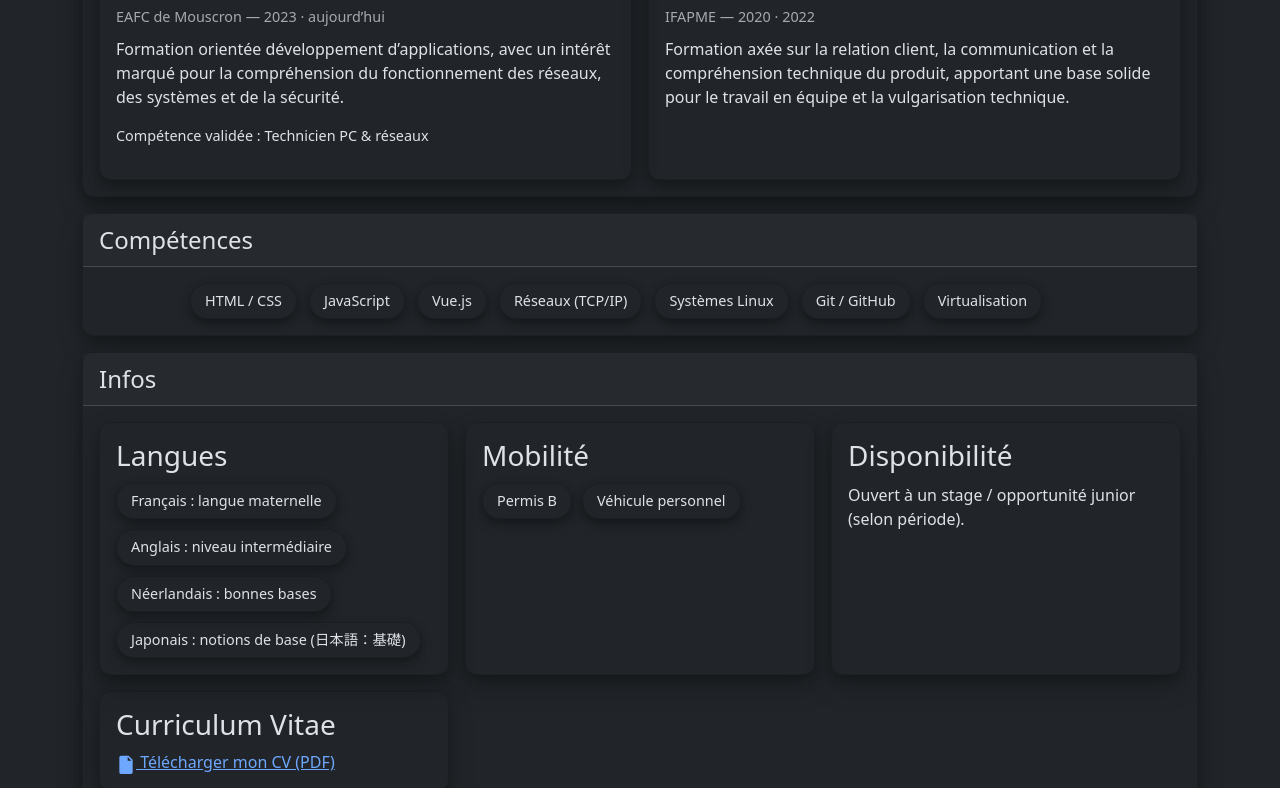
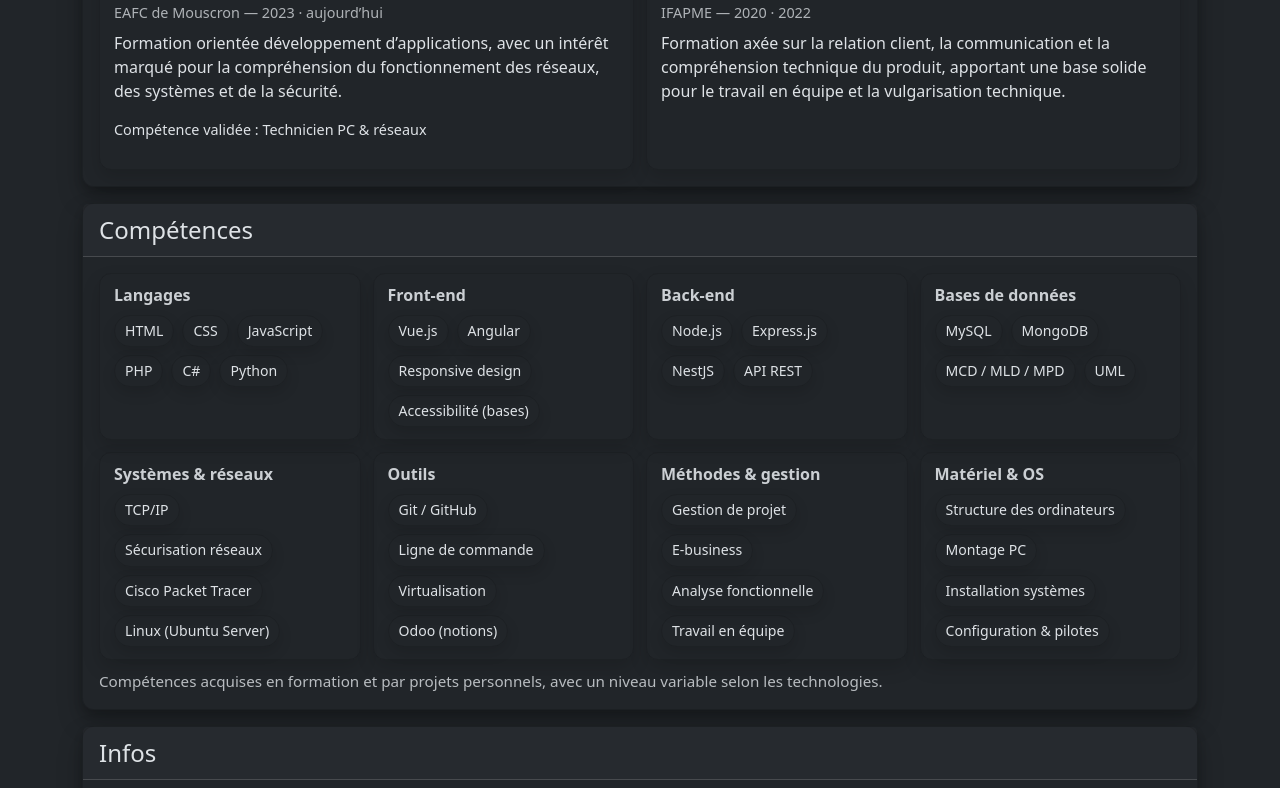
Before and after one commit to LennonOliver/portfolio, a Vue app: page / in a window 1280 px wide. Shown: the part 552-1340 px from the top of the page. Built offline with nearby package versions, Linux system fonts and the light colour scheme.

Commit message:
Skills changes to be more accurate

```diff
--- a/src/App.vue
+++ b/src/App.vue
@@ -6,7 +6,8 @@ import Footer from './components/Footer.vue';
 </script>
 
 <template>
-  <Header firstname="Olivier" lastname="Hollebeke" title="Étudiant en informatique" email="hollebekeolivier@gmail.com" />
+ <Header firstname="Olivier" lastname="Hollebeke" title="Étudiant en informatique"
+    email="hollebekeolivier@gmail.com" />
 
   <main class="container">
     <Section id="about" title="À propos">
@@ -64,20 +65,113 @@ import Footer from './components/Footer.vue';
           </p>
         </article>
       </div>
-    </Section>
+   </Section>
 
-    <Section id="skills" title="Compétences">
+  <Section id="skills" title="Compétences">
       <div class="skillsWrap">
+        <div class="skillsCategories">
+
+          <div class="skillsCard">
+            <h3>Langages</h3>
+
+
         <div class="skillsGrid">
-          <span class="skill">HTML / CSS</span>
+             <span class="skill">HTML</span>
+              <span class="skill">CSS</span>
+
+
           <span class="skill">JavaScript</span>
+             <span class="skill">PHP</span>
+              <span class="skill">C#</span>
+              <span class="skill">Python</span>
+            </div>
+          </div>
+
+          <div class="skillsCard">
+            <h3>Front-end</h3>
+            <div class="skillsGrid">
+
+
           <span class="skill">Vue.js</span>
-          <span class="skill">Réseaux (TCP/IP)</span>
-          <span class="skill">Systèmes Linux</span>
+             <span class="skill">Angular</span>
+              <span class="skill">Responsive design</span>
+              <span class="skill">Accessibilité (bases)</span>
+            </div>
+          </div>
+
+          <div class="skillsCard">
+            <h3>Back-end</h3>
+            <div class="skillsGrid">
+              <span class="skill">Node.js</span>
+              <span class="skill">Express.js</span>
+              <span class="skill">NestJS</span>
+              <span class="skill">API REST</span>
+            </div>
+          </div>
+
+          <div class="skillsCard">
+            <h3>Bases de données</h3>
+            <div class="skillsGrid">
+              <span class="skill">MySQL</span>
+              <span class="skill">MongoDB</span>
+              <span class="skill">MCD / MLD / MPD</span>
+              <span class="skill">UML</span>
+            </div>
+          </div>
+
+          <div class="skillsCard">
+            <h3>Systèmes & réseaux</h3>
+            <div class="skillsGrid">
+              <span class="skill">TCP/IP</span>
+              <span class="skill">Sécurisation réseaux</span>
+              <span class="skill">Cisco Packet Tracer</span>
+              <span class="skill">Linux (Ubuntu Server)</span>
+            </div>
+          </div>
+
+          <div class="skillsCard">
+            <h3>Outils</h3>
+            <div class="skillsGrid">
+
+
           <span class="skill">Git / GitHub</span>
+             <span class="skill">Ligne de commande</span>
+
+
           <span class="skill">Virtualisation</span>
-        </div>
-      </div>
+             <span class="skill">Odoo (notions)</span>
+            </div>
+          </div>
+
+          <div class="skillsCard">
+            <h3>Méthodes & gestion</h3>
+            <div class="skillsGrid">
+              <span class="skill">Gestion de projet</span>
+              <span class="skill">E-business</span>
+              <span class="skill">Analyse fonctionnelle</span>
+              <span class="skill">Travail en équipe</span>
+            </div>
+          </div>
+
+          <div class="skillsCard">
+            <h3>Matériel & OS</h3>
+            <div class="skillsGrid">
+              <span class="skill">Structure des ordinateurs</span>
+              <span class="skill">Montage PC</span>
+              <span class="skill">Installation systèmes</span>
+              <span class="skill">Configuration & pilotes</span>
+            </div>
+          </div>
+
+
+
+   </div>
+
+        <p class="skillsNote">
+          Compétences acquises en formation et par projets personnels, avec un niveau variable selon les technologies.
+        </p>
+
+  </div>
     </Section>
 
     <Section id="info" title="Infos">
--- a/src/assets/main.css
+++ b/src/assets/main.css
@@ -1,21 +1,17 @@
 :root {
   --header-height: 90px;
   --radius: 12px;
-  --border: 1px solid rgba(0, 0, 0, 0.15);
-  --shadow: 0 12px 24px rgba(0, 0, 0, 0.25),
-    0 4px 8px rgba(0, 0, 0, 0.15);
-  --shadow-hover: 0 24px 40px rgba(0, 0, 0, 0.35),
-    0 12px 20px rgba(0, 0, 0, 0.25);
-  --pill-shadow: 0 6px 12px rgba(0, 0, 0, 0.25),
-    0 2px 6px rgba(0, 0, 0, 0.15);
-  --pill-shadow-hover: 0 12px 20px rgba(0, 0, 0, 0.35),
-    0 6px 12px rgba(0, 0, 0, 0.25);
+  --border-color: rgba(0, 0, 0, 0.12);
+    --border: 1px solid var(--border-color);
+    --shadow: 0 8px 18px rgba(0, 0, 0, 0.14);
+    --shadow-hover: 0 14px 28px rgba(0, 0, 0, 0.18);
+    --lift-card: -4px;
+    --lift-pill: -2px;
 }
 
 section:target {
   scroll-margin-top: var(--header-height);
 }
-
 
 .aboutWrap {
   display: flex;
@@ -29,96 +25,126 @@ section:target {
   border-radius: 50%;
   object-fit: cover;
   display: block;
-  border: 1px solid white;
-  box-shadow: 0 0 16px 20px rgba(0, 0, 0, 0.25);
+  border: 2px solid rgba(255, 255, 255, 0.9);
+    box-shadow: var(--shadow);
 }
 
 .aboutText p {
   margin: 0 0 0.75rem;
 }
 
+.linkSchool {
+  text-decoration: none;
+  font-weight: 600;
+}
+
+.linkSchool:hover {
+  text-decoration: underline;
+}
 .grid,
 .infoGrid,
 .contactGrid {
   display: grid;
   grid-template-columns: repeat(auto-fit, minmax(260px, 1fr));
-  gap: 16px;
+  gap: 12px;
 }
 
 .projectsGrid {
   display: grid;
   grid-template-columns: repeat(auto-fit, minmax(280px, 1fr));
-  gap: 16px;
+  gap: 12px;
 }
 
 .box,
 .infoBox,
 .project,
 .contactBox {
-  --lift: -8px;
-  padding: 16px;
+  padding: 12px 14px;
   border-radius: var(--radius);
   border: var(--border);
   box-shadow: var(--shadow);
-  transition: transform 0.25s ease, box-shadow 0.25s ease;
-}
-
-.box {
-  --lift: -10px;
+  transition: transform 0.18s ease, box-shadow 0.18s ease;
 }
 
 .box:hover,
 .infoBox:hover,
 .project:hover,
 .contactBox:hover {
-  transform: translateY(var(--lift));
+  transform: translateY(var(--lift-card));
   box-shadow: var(--shadow-hover);
 }
 
 .small {
-  margin: 4px 0 10px;
-  opacity: 0.7;
+  margin: 4px 0 8px;
+    opacity: 0.75;
   font-size: 0.9rem;
 }
 
 .tag {
-  margin-top: 8px;
+  margin-top: 6px;
   font-size: 0.9rem;
   font-weight: 500;
 }
 
 .skillsWrap {
-  max-width: 900px;
+  max-width: 1200px;
   margin: 0 auto;
 }
 
+.skillsCategories {
+  display: grid;
+  gap: 12px;
+  grid-template-columns: repeat(2, minmax(0, 1fr));
+}
+
+.skillsCard {
+  min-width: 0;
+  padding: 12px 14px;
+  border-radius: var(--radius);
+  border: var(--border);
+  box-shadow: var(--shadow);
+  transition: transform 0.18s ease, box-shadow 0.18s ease;
+}
+
+.skillsCard:hover {
+  transform: translateY(var(--lift-card));
+  box-shadow: var(--shadow-hover);
+}
+
+.skillsCard h3 {
+  margin: 0 0 10px;
+  font-size: 1rem;
+  font-weight: 700;
+  opacity: 0.9;
+}
 .skillsGrid {
   display: flex;
   flex-wrap: wrap;
-  gap: 12px;
+  gap: 8px;
 }
 
 .skill,
 .chip {
-  --pill-lift: -4px;
-  padding: 10px 14px;
+  padding: 8px 10px;
   border-radius: 999px;
   border: var(--border);
-  box-shadow: var(--pill-shadow);
-  font-size: 0.9rem;
+  box-shadow: 0 6px 14px rgba(0, 0, 0, 0.12);
+    font-size: 0.88rem;
   font-weight: 500;
   line-height: 1;
-  transition: transform 0.2s ease, box-shadow 0.2s ease;
-}
-
-.chip {
-  --pill-lift: -3px;
+  transition: transform 0.15s ease, box-shadow 0.15s ease;
 }
 
 .skill:hover,
 .chip:hover {
-  transform: translateY(var(--pill-lift));
-  box-shadow: var(--pill-shadow-hover);
+  transform: translateY(var(--lift-pill));
+    box-shadow: 0 10px 18px rgba(0, 0, 0, 0.16);
+  }
+
+  .skillsNote {
+    margin: 10px 0 0;
+    opacity: 0.8;
+    font-size: 0.95rem;
 }
 
 .infoChips {
@@ -132,6 +158,33 @@ section:target {
   margin: 10px 0 0;
 }
 
+.cvLink {
+  display: inline-flex;
+  align-items: center;
+  gap: 8px;
+  font-weight: 600;
+  text-decoration: none;
+}
+
+.cvLink:hover {
+  text-decoration: underline;
+}
+
+.icon {
+  width: 20px;
+  height: 20px;
+  flex-shrink: 0;
+}
+
+.icon.github {
+  opacity: 0.85;
+  transition: transform 0.18s ease, opacity 0.18s ease;
+}
+
+.contactList li:hover .icon.github {
+  transform: translateY(-1px);
+  opacity: 1;
+}
 .projectList {
   margin: 10px 0;
   padding-left: 18px;
@@ -141,6 +194,18 @@ section:target {
   display: inline-block;
   margin-top: 8px;
   font-weight: 500;
+  text-decoration: none;
+  }
+
+  .projectLink:hover {
+    text-decoration: underline;
+  }
+
+  .projectLinks {
+    display: flex;
+    flex-direction: column;
+    gap: 6px;
+    margin-top: 10px;
 }
 
 .contactList {
@@ -164,26 +229,11 @@ section:target {
 .contactList a:hover {
   text-decoration: underline;
 }
-.icon {
-  width: 20px;
-  height: 20px;
-  flex-shrink: 0;
-}
 
-.icon.github {
-  opacity: 0.85;
-  transition: transform 0.2s ease, opacity 0.2s ease;
-}
-
-.contactList li:hover .icon.github {
-  transform: translateY(-1px);
-  opacity: 1;
-}
-.projectLinks {
-  display: flex;
-  flex-direction: column;
-  gap: 6px;
-  margin-top: 10px;
+@media (min-width: 900px) {
+  .skillsCategories {
+    grid-template-columns: repeat(4, minmax(0, 1fr));
+  }
 }
 
 @media (max-width: 600px) {
@@ -191,4 +241,7 @@ section:target {
     flex-direction: column;
     align-items: center;
   }
+.skillsCategories {
+  grid-template-columns: 1fr;
 }
+}
```
